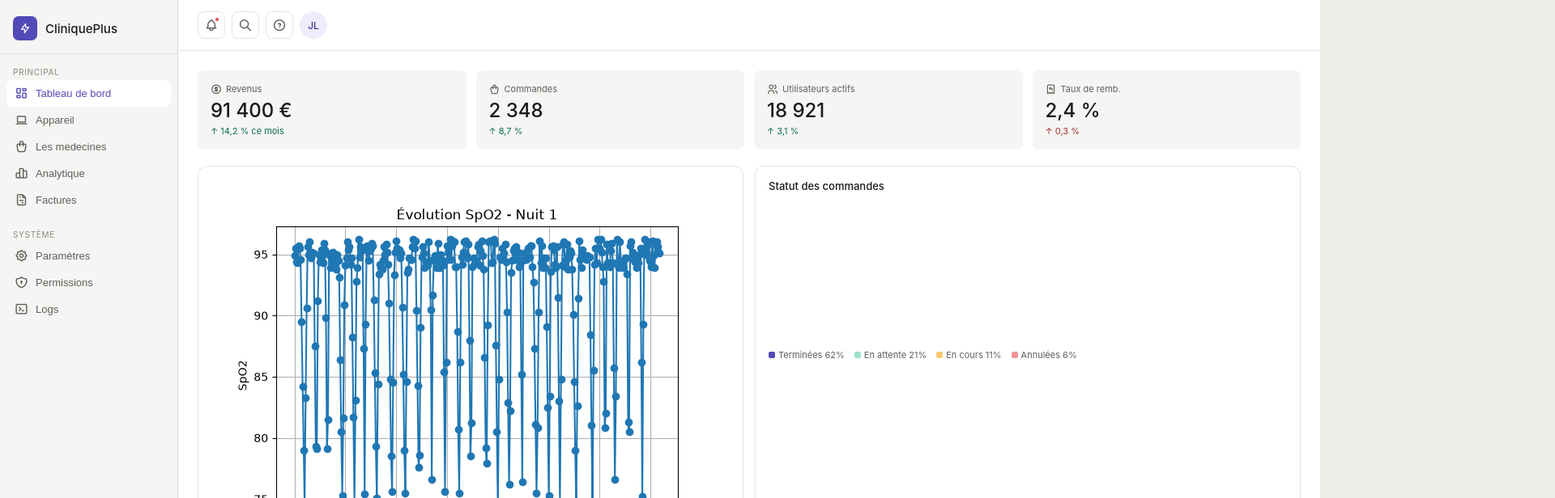
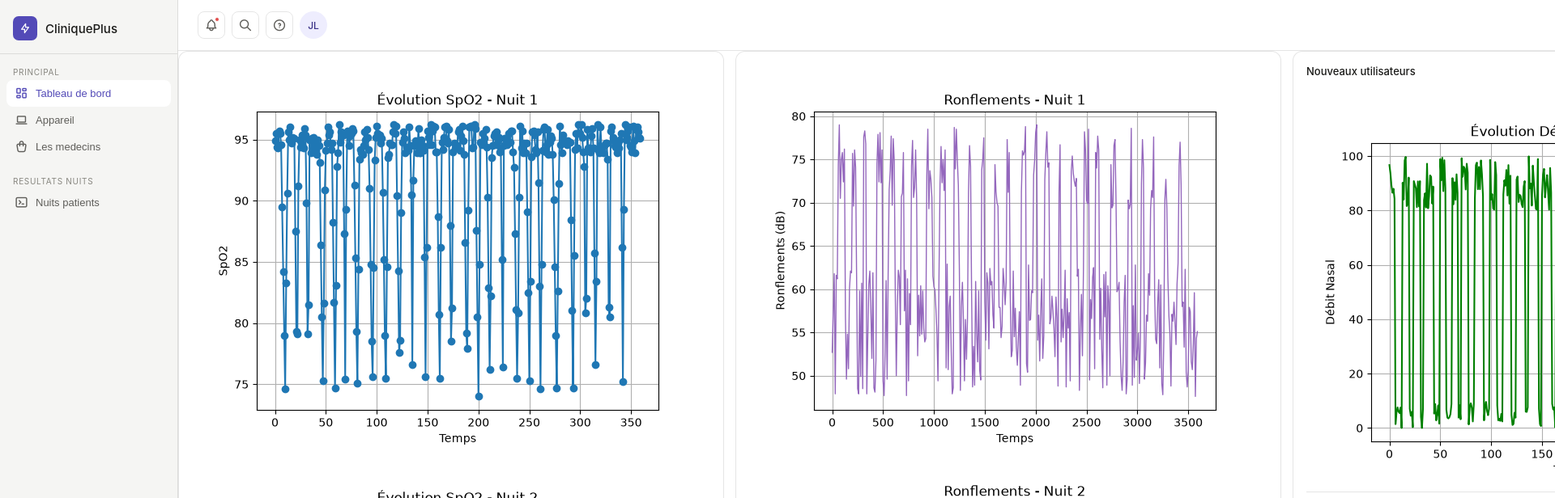
Before and after one commit to Svetlanna/Clinique_d_ArlesPhase3, an Angular app in the folder Front/: page /dashboard in a window 1280 px wide. Shown: the top 616 px of the page at 81% size, 1920 px wide, since content can reach past the window. Built offline with nearby package versions, Linux system fonts and the light colour scheme.

Commit message:
First commit

```diff
--- a/Front/src/app/app.routes.ts
+++ b/Front/src/app/app.routes.ts
@@ -3,6 +3,7 @@ import { Authification } from './authification/authification';
 import { Dashboard } from './dashboard/dashboard';
 import { Appareils } from './appareils/appareils';
 import { Medecines } from './medecines/medecines';
+import { NuitsPatient } from './nuits-patient/nuits-patient';
 
 export const routes: Routes = [
   { path: 'login', component: Authification },
@@ -11,4 +12,5 @@ export const routes: Routes = [
   { path: 'medecines', component: Medecines },
   { path: '', redirectTo: 'login', pathMatch: 'full' },
   { path: '**', redirectTo: '' },
+  {path: 'Nuits Patients', component:NuitsPatient}
 ];
--- a/Front/src/app/authification/authification.html
+++ b/Front/src/app/authification/authification.html
@@ -1,19 +1,10 @@
-  <h1>Welcome to {{ title() }}</h1>
+<h1>Welcome to {{ title() }}</h1>
 <div class="auth-container">
     <form [formGroup]="loginForm" (ngSubmit)="onSubmit()">
-      <h2>Connexion</h2>
-
-      <div>
-      <input type="email" formControlName="mail" placeholder="Email">
-      </div>
-
-      <div>
-        <input type="password" formControlName="password" placeholder="Mot de passe">
-      </div>
-
-      <button type="submit" [disabled]="loginForm.invalid">Se connecter</button>
-  </form>
-
+  <input formControlName="login" placeholder="Identifiant" />
+  <input formControlName="password" type="password" placeholder="Mot de passe" />
+  <button type="submit">Connexion</button>
+</form>
 
   @if (user(); as userData) {
     <p>Bonjour {{ userData.nom }} ! Vous êtes bien connecté.</p>
--- a/Front/src/app/authification/authification.ts
+++ b/Front/src/app/authification/authification.ts
@@ -1,31 +1,31 @@
-import { Component,signal } from '@angular/core';
+import { Component, signal } from '@angular/core';
 import { Router } from '@angular/router';
 import { ReactiveFormsModule, FormBuilder, FormGroup, Validators } from '@angular/forms';
 import { CommonModule } from '@angular/common';
 import { AuthService } from '../services/auth';
 
-
 @Component({
   selector: 'app-authification',
   standalone: true,
-  imports: [ReactiveFormsModule,CommonModule],
+  imports: [ReactiveFormsModule, CommonModule],
   templateUrl: './authification.html',
   styleUrl: './authification.css',
 })
-
-
 export class Authification {
-    protected readonly title = signal('CliniquePlus');
-
+  protected readonly title = signal('CliniquePlus');
   message: string = '';
   loginForm: FormGroup;
-
   user = signal<any | null>(null);
 
-  constructor(private fb: FormBuilder, private authService: AuthService,private router: Router) {
+  constructor(
+    private fb: FormBuilder,
+    private authService: AuthService,
+    private router: Router,
+  ) {
     this.loginForm = this.fb.group({
-      mail: ['', [Validators.required, Validators.email]],
-      password: ['', [Validators.required, Validators.minLength(6)]]
+      // Renommé 'mail' en 'login' pour correspondre à la colonne SQL
+      login: ['', [Validators.required,Validators.email]],
+      password: ['', [Validators.required, Validators.minLength(3)]],
     });
   }
 
@@ -33,17 +33,16 @@ export class Authification {
     if (this.loginForm.valid) {
       this.authService.login(this.loginForm.value).subscribe({
         next: (reponse: any) => {
-          this.user.set(reponse);
-          this.router.navigate(['/dashboard']);
+          // On accède à 'reponse.data' pour récupérer l'objet utilisateur
+          if (reponse && reponse.data) {
+            this.user.set(reponse.data);
+            this.router.navigate(['/dashboard']);
+          }
         },
         error: (erreur) => {
           this.message = 'Connexion refusée !';
-        }
+        },
       });
     }
   }
-
-
-
-
 }
--- a/Front/src/app/components/sidebar/sidebar.html
+++ b/Front/src/app/components/sidebar/sidebar.html
@@ -12,17 +12,13 @@
       <i class="ti ti-device-laptop" aria-hidden="true"></i>Appareil
     </button>
     <button class="sb-item" routerLink="/medecines" routerLinkActive="active">
-      <i class="ti ti-shopping-bag" aria-hidden="true"></i> Les medecines
+      <i class="ti ti-shopping-bag" aria-hidden="true"></i> Les medecins
     </button>
-      <button class="sb-item"><i class="ti ti-chart-bar" aria-hidden="true"></i>Analytique</button>
-      <button class="sb-item"><i class="ti ti-file-invoice" aria-hidden="true"></i>Factures</button>
-    </div>
+      </div>
 
     <div class="sb-section">
-      <div class="sb-label">Système</div>
-      <button class="sb-item"><i class="ti ti-settings" aria-hidden="true"></i>Paramètres</button>
-      <button class="sb-item"><i class="ti ti-shield-lock" aria-hidden="true"></i>Permissions</button>
-      <button class="sb-item"><i class="ti ti-terminal-2" aria-hidden="true"></i>Logs</button>
+      <div class="sb-label">Resultats nuits</div>
+      <button class="sb-item"><i class="ti ti-terminal-2" aria-hidden="true"></i>Nuits patients</button>
     </div>
 
     <div class="sb-footer">
--- a/Front/src/app/dashboard/dashboard.html
+++ b/Front/src/app/dashboard/dashboard.html
@@ -17,29 +17,6 @@
       </div>
     </div>
 
-    <div class="content">
-      <div class="metrics">
-        <div class="metric">
-          <div class="metric-label"><i class="ti ti-coin" style="font-size:14px"></i>Revenus</div>
-          <div class="metric-val">91 400 €</div>
-          <div class="metric-delta up">↑ 14,2 % ce mois</div>
-        </div>
-        <div class="metric">
-          <div class="metric-label"><i class="ti ti-shopping-bag" style="font-size:14px"></i>Commandes</div>
-          <div class="metric-val">2 348</div>
-          <div class="metric-delta up">↑ 8,7 %</div>
-        </div>
-        <div class="metric">
-          <div class="metric-label"><i class="ti ti-users" style="font-size:14px"></i>Utilisateurs actifs</div>
-          <div class="metric-val">18 921</div>
-          <div class="metric-delta up">↑ 3,1 %</div>
-        </div>
-        <div class="metric">
-          <div class="metric-label"><i class="ti ti-receipt-refund" style="font-size:14px"></i>Taux de remb.</div>
-          <div class="metric-val">2,4 %</div>
-          <div class="metric-delta down">↑ 0,3 %</div>
-        </div>
-      </div>
 
       <div class="row2">
         <div class="card">
@@ -53,27 +30,6 @@
             <canvas id="revChart"></canvas>
           </div>
         </div>
-        <div class="card">
-
-
-
-          <div class="card-hd">
-            <span class="card-hd-title">Statut des commandes</span>
-          </div>
-          <div class="chart-wrap">
-            <canvas id="statusChart"></canvas>
-          </div>
-          <div class="legend" style="margin-top:10px;flex-wrap:wrap">
-            <span><span class="lsq" style="background:#534AB7"></span>Terminées 62%</span>
-            <span><span class="lsq" style="background:#9FE1CB"></span>En attente 21%</span>
-            <span><span class="lsq" style="background:#FAC775"></span>En cours 11%</span>
-            <span><span class="lsq" style="background:#F09595"></span>Annulées 6%</span>
-          </div>
-
-
-
-        </div>
-      </div>
 
       <div class="row2">
         <div class="card">
--- /dev/null
+++ b/Front/src/app/nuits-patient/nuits-patient.html
@@ -0,0 +1,5 @@
+<h1>Nuits patients</h1>
+<label for="pet-select">Choisissez un médecin&nbsp;:</label>
+<select name="pets" id="pet-select">
+  <option value="">--Veuillez choisir une option--</option>
+</select>
```
Also changed, not shown: Front/src/app/nuits-patient/nuits-patient.ts (added, +9 -0 lines), Front/src/app/nuits-patient/nuits-patient.css (added), 1 other file (tests, documents, lock files or other folders).
